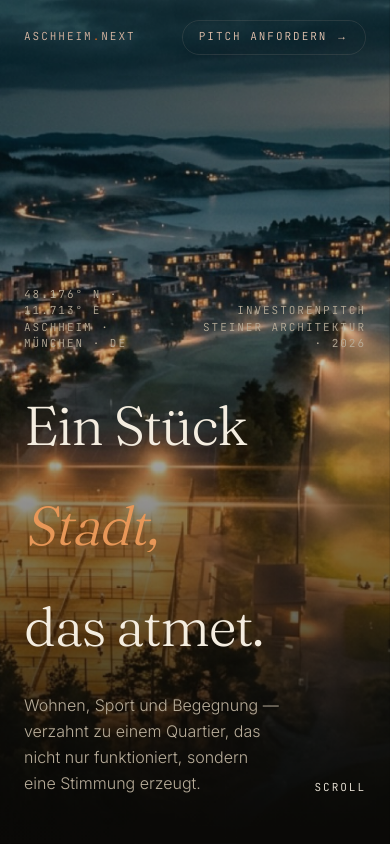
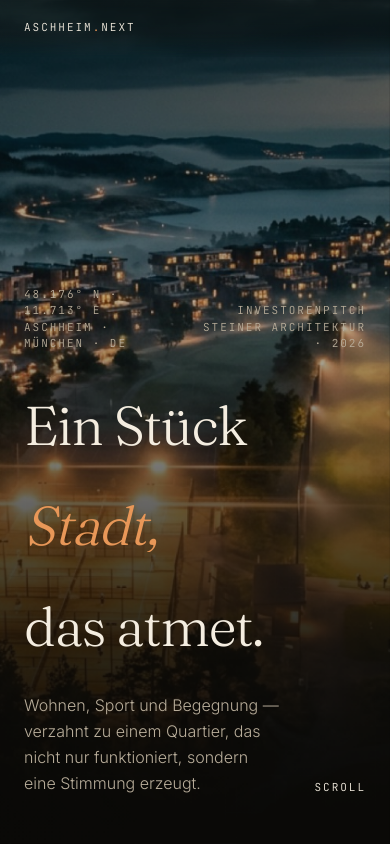
Before and after one commit to A-Complex-World/aschheim-next, a Next.js app: page / in a window 390 px wide. Shown: the top 844 px of the page. Built offline with nearby package versions, Linux system fonts and the light colour scheme.

Commit message:
fix: nav backdrop, mobile collision, plan contrast, hero gradient

```diff
--- a/app/globals.css
+++ b/app/globals.css
@@ -151,6 +151,26 @@ a, button { cursor: pointer; }
 /* === Section dividers === */
 .rule-h { height: 1px; background: var(--rule); width: 100%; }
 
+/* === Site Nav backdrop === */
+.site-nav { transition: background 0.4s ease; }
+.site-nav-bg {
+  position: absolute; inset: 0;
+  background: linear-gradient(180deg, rgba(10,9,7,0.85) 0%, rgba(10,9,7,0.7) 60%, transparent 100%);
+  opacity: 0;
+  transition: opacity 0.4s ease;
+  pointer-events: none;
+  backdrop-filter: blur(6px);
+  -webkit-backdrop-filter: blur(6px);
+}
+.site-nav.scrolled .site-nav-bg { opacity: 1; }
+.site-nav a, .site-nav .magnetic { mix-blend-mode: difference; }
+.site-nav.scrolled a, .site-nav.scrolled .magnetic { mix-blend-mode: normal; }
+@media (max-width: 768px) {
+  .site-nav a, .site-nav .magnetic { mix-blend-mode: normal; }
+  .site-nav-bg { opacity: 0.6; }
+  .site-nav.scrolled .site-nav-bg { opacity: 1; }
+}
+
 /* === Mobile perf === */
 @media (max-width: 768px) {
   .mask-reveal { clip-path: none; opacity: 1; }
--- a/app/page.tsx
+++ b/app/page.tsx
@@ -8,20 +8,21 @@ export default function Home() {
       <ScrollEffects />
 
       {/* === NAV === */}
-      <nav className="fixed top-0 inset-x-0 z-50 px-6 md:px-10 py-5 flex items-center justify-between mix-blend-difference">
-        <a href="#top" className="font-mono text-[11px] tracking-[0.18em] uppercase text-ink magnetic">
+      <nav className="site-nav fixed top-0 inset-x-0 z-50 px-6 md:px-10 py-5 flex items-center justify-between">
+        <a href="#top" className="font-mono text-[11px] tracking-[0.18em] uppercase text-ink magnetic relative z-10">
           Aschheim<span className="text-accent">.</span>Next
         </a>
-        <div className="hidden md:flex items-center gap-10 font-mono text-[11px] tracking-[0.18em] uppercase">
+        <div className="hidden md:flex items-center gap-10 font-mono text-[11px] tracking-[0.18em] uppercase relative z-10">
           <a href="#vision" className="link-u">Vision</a>
           <a href="#areal" className="link-u">Areal</a>
           <a href="#welten" className="link-u">Welten</a>
           <a href="#daten" className="link-u">Daten</a>
           <a href="#kontakt" className="link-u">Kontakt</a>
         </div>
-        <a href="#kontakt" className="font-mono text-[11px] tracking-[0.18em] uppercase border border-rule px-4 py-2 rounded-full hover:bg-ink hover:text-bg transition-colors">
+        <a href="#kontakt" className="hidden md:inline-flex font-mono text-[11px] tracking-[0.18em] uppercase border border-rule px-4 py-2 rounded-full hover:bg-ink hover:text-bg transition-colors relative z-10">
           Pitch anfordern <span aria-hidden>→</span>
         </a>
+        <div className="site-nav-bg" aria-hidden />
       </nav>
 
       {/* === HERO === */}
@@ -33,7 +34,7 @@ export default function Home() {
             fill priority sizes="100vw"
             className="object-cover"
           />
-          <div className="absolute inset-0" style={{ background: "linear-gradient(180deg, rgba(10,9,7,0.45) 0%, rgba(10,9,7,0.2) 40%, rgba(10,9,7,0.7) 80%, var(--bg) 100%)" }} />
+          <div className="absolute inset-0" style={{ background: "linear-gradient(180deg, rgba(10,9,7,0.55) 0%, rgba(10,9,7,0.25) 35%, rgba(10,9,7,0.85) 75%, var(--bg) 100%)" }} />
         </div>
 
         <div className="relative h-full flex flex-col justify-end px-6 md:px-10 pb-12 md:pb-20">
@@ -178,13 +179,13 @@ export default function Home() {
               </p>
             </div>
             <div className="col-span-12 md:col-span-8 mask-reveal">
-              <div className="relative bg-bg-soft ring-1 ring-rule p-3">
+              <div className="relative bg-[#1c1814] ring-1 ring-rule p-3">
                 <Image
                   src="/site/gesamtareal-plan.jpg"
                   alt="Lageplan Aschheim Next"
                   width={1600} height={1000}
                   className="w-full h-auto object-contain"
-                  style={{ filter: "invert(1) hue-rotate(180deg) brightness(0.95) contrast(0.85)" }}
+                  style={{ filter: "invert(0.92) hue-rotate(180deg) brightness(1.15) contrast(1.05) saturate(0.7)", mixBlendMode: "screen" }}
                 />
               </div>
             </div>
--- a/components/ScrollEffects.tsx
+++ b/components/ScrollEffects.tsx
@@ -14,14 +14,19 @@ export default function ScrollEffects() {
     const hideSplash = () => splash?.classList.add("done");
     const splashTimer = window.setTimeout(hideSplash, 1500);
 
-    // Scroll progress
+    // Scroll progress + nav bg
     const progress = document.querySelector<HTMLElement>(".scroll-progress");
+    const nav = document.querySelector<HTMLElement>(".site-nav");
     let ticking = false;
     const updateProgress = () => {
       if (!progress) return;
       const h = document.documentElement;
       const scrolled = h.scrollTop / Math.max(1, h.scrollHeight - h.clientHeight);
       progress.style.transform = `scaleX(${scrolled})`;
+      if (nav) {
+        if (h.scrollTop > 60) nav.classList.add("scrolled");
+        else nav.classList.remove("scrolled");
+      }
       ticking = false;
     };
     const onScroll = () => {
```
